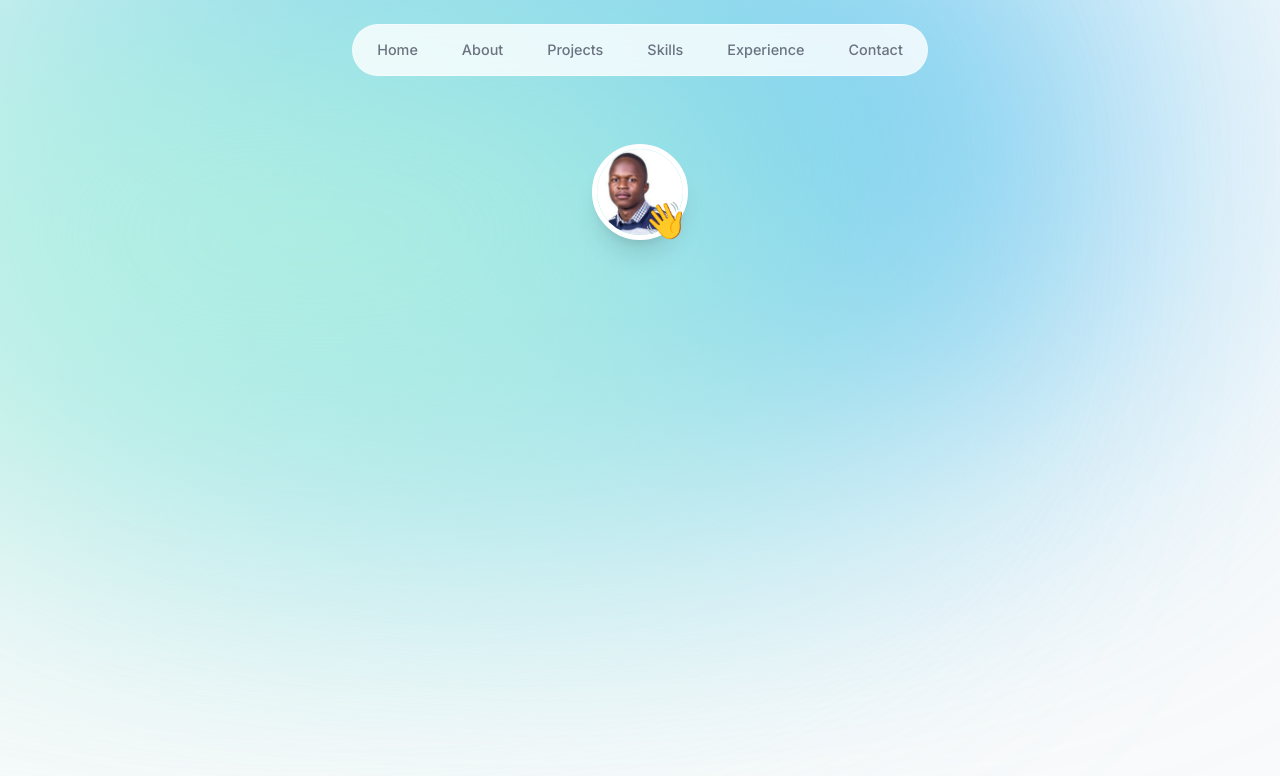
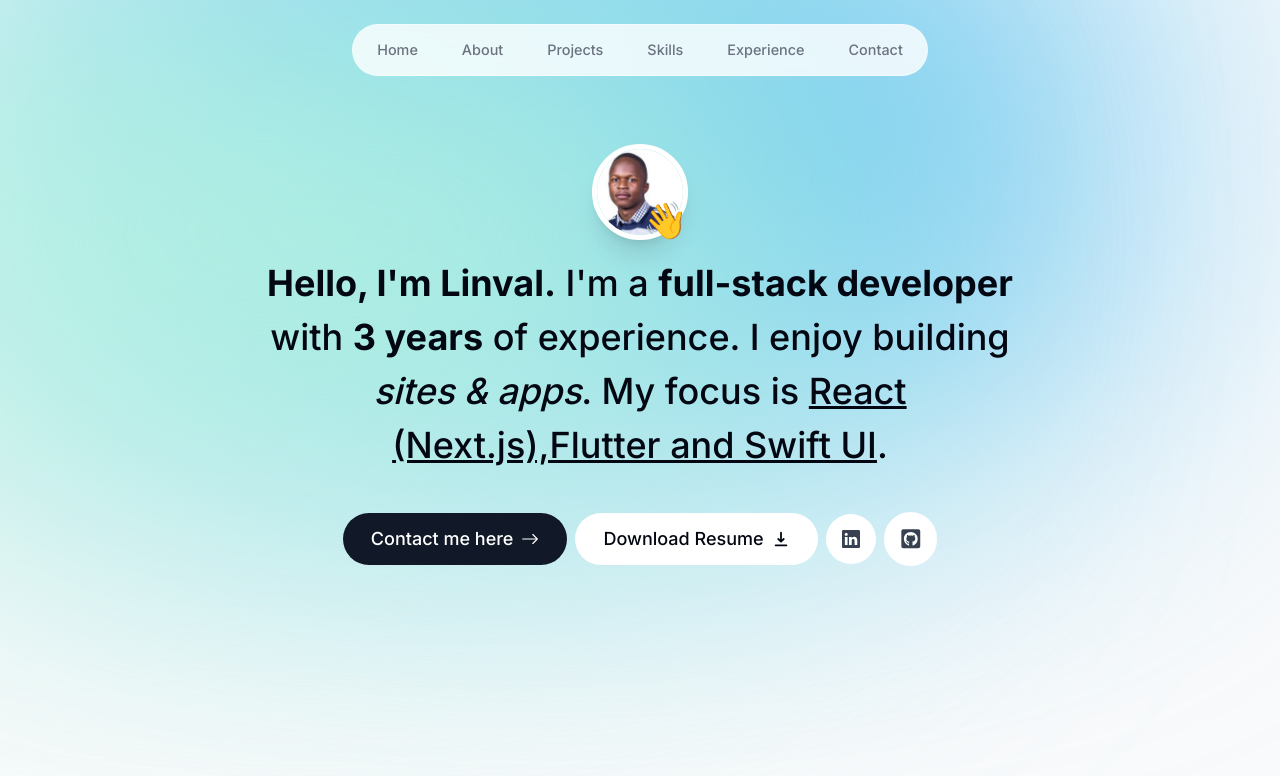
Before and after one commit to LMuchapirei/portfolio, a Next.js app: page / in a window 1280 px wide. Shown: the top 776 px of the page. Built offline with nearby package versions, Linux system fonts and the light colour scheme.

Commit message:
Add button section

```diff
--- a/components/intro.tsx
+++ b/components/intro.tsx
@@ -2,9 +2,13 @@
 import React from 'react'
 import Image from 'next/image'
 import { motion } from 'framer-motion'
+import Link from 'next/link'
+import { BsArrowRight, BsLinkedin} from "react-icons/bs"
+import { HiDownload} from "react-icons/hi"
+import { FaGithubSquare } from 'react-icons/fa'
 export default function Intro() {
   return (
-    <section>
+    <section className='mb-28 max-w-[50rem] text-center sm:mb-0'>
         <div className="flex items-center justify-center">
             <div className='relative'>
                 <motion.div
@@ -34,6 +38,26 @@
                  className='text-4xl absolute bottom-0 right-0'>👋</motion.span>
             </div>
         </div>
+        <motion.p
+        initial={{ opacity:0,y:100}}
+        animate={{ opacity:1,y:0}}
+        className='mb-10 mt-4  px-4 text-2xl font-medium !leading-[1.5] sm:text-4xl'>
+        <span className="font-bold">Hello, I'm Linval.</span> I'm a{" "}
+        <span className="font-bold">full-stack developer</span> with{" "}
+        <span className="font-bold">3 years</span> of experience. I enjoy
+        building <span className="italic">sites & apps</span>. My focus is{" "}
+        <span className="underline">React (Next.js),Flutter and Swift UI</span>.
+        </motion.p>
+
+        <motion.div
+        initial={{ opacity:0,y:100}}
+        animate={{ opacity:1,y:0}}
+        className='flex flex-col sm:flex-row items-center justify-center gap-2 px-4 text-lg font-medium'>
+            <Link href="#contact" className="bg-gray-900 text-white px-7 py-3 flex items-center gap-2 rounded-full">Contact me here <BsArrowRight/></Link>
+            <a href="" className="bg-white px-7 py-3 flex items-center gap-2 rounded-full">Download Resume <HiDownload/></a>
+            <a href="" className="bg-white p-4 flex items-center text-gray-700 gap-2 rounded-full"><BsLinkedin/></a>
+            <a href="" className="bg-white p-4 flex items-center text-gray-700 gap-2 text-[1.35rem] rounded-full"><FaGithubSquare/></a>
+        </motion.div>
     </section>
   )
 }
```
